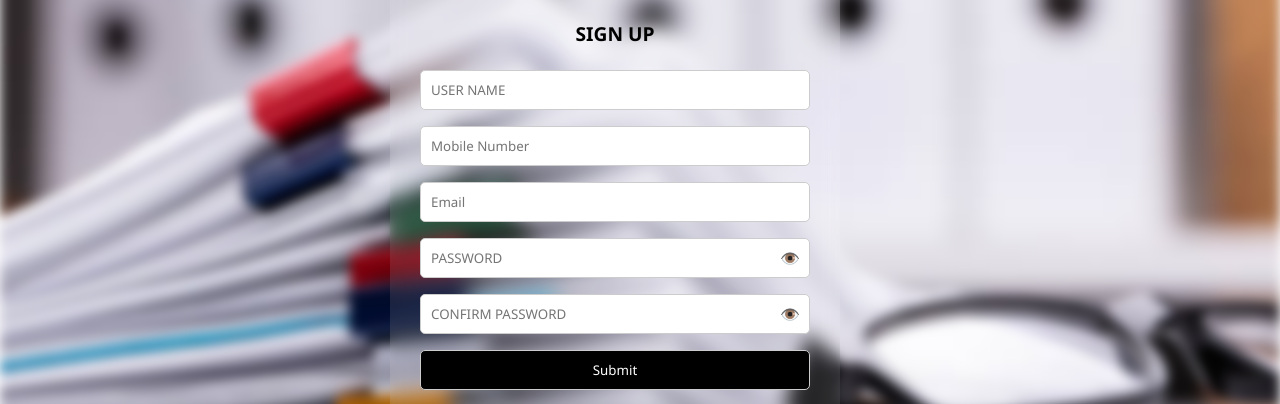
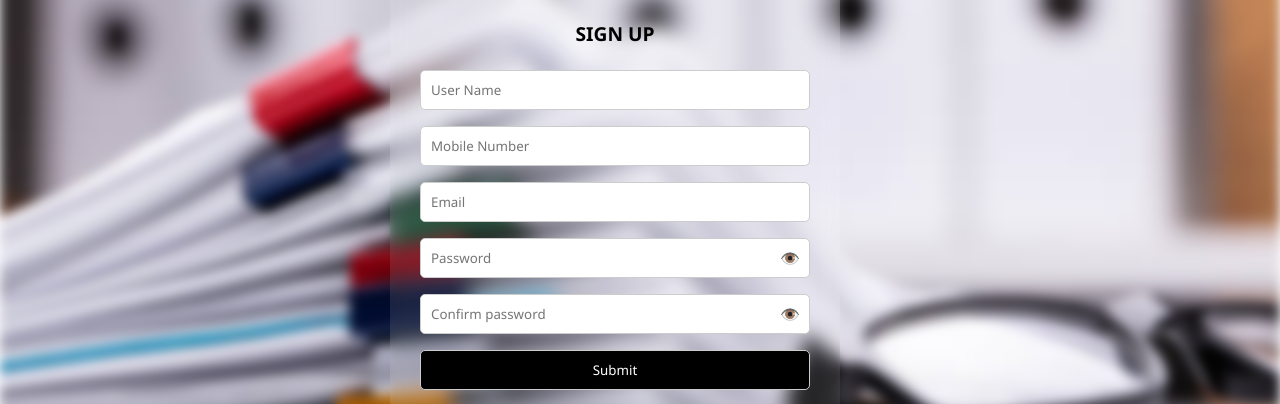
Before and after one commit to YAGAVEN/DLT, a React (Create React App) app: page / in a window 1280 px wide. Shown: the part 244-648 px from the top of the page. Built offline with nearby package versions, Linux system fonts and the light colour scheme.

Commit message:
Camel cases changed

```diff
--- a/src/components/Signup.js
+++ b/src/components/Signup.js
@@ -67,7 +67,7 @@ const {
 
       <input
         type="text"
-        placeholder="USER NAME"
+        placeholder="User Name"
         value={username}
         onChange={(e) => setUsername(e.target.value)}
       />
@@ -87,7 +87,7 @@ const {
       <div style={{ position: "relative" }}>
         <input
           type={showPassword ? "text" : "password"}
-          placeholder="PASSWORD"
+          placeholder="Password"
           value={password}
           onChange={(e) => setPassword(e.target.value)}
         />
@@ -116,7 +116,7 @@ const {
       <div style={{ position: "relative" }}>
         <input
           type={showConfirmPassword ? "text" : "password"}
-          placeholder="CONFIRM PASSWORD"
+          placeholder="Confirm password"
           value={confirmPassword}
           onChange={(e) => {
             setConfirmPassword(e.target.value);
```
